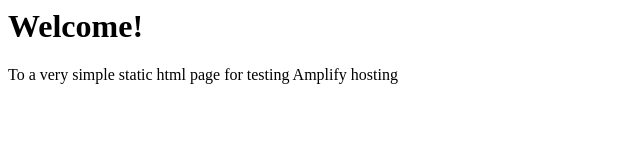
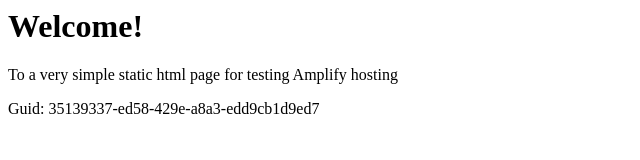
Before and after one commit to aws-aemilia-nrt/Github-PR-Commit-Integration-Test-DoNotTouch-Gith-P5X5MO5I-v1-preprod-ap-northeast-1, a website: page src/index.html in a window 1280 px wide. Shown: the whole page, without its empty margins (0-640 px from the left). Drawn offline with Linux system fonts and the light colour scheme.

Commit message:
commit from integ tests

```diff
--- a/src/index.html
+++ b/src/index.html
@@ -1,3 +1,5 @@
+
+
 <html lang="en">
 
 <head>
@@ -10,6 +12,6 @@
 <body>
     <h1>Welcome!</h1>
     <p>To a very simple static html page for testing Amplify hosting</p>
-</body>
+    <p>Guid: 35139337-ed58-429e-a8a3-edd9cb1d9ed7</p></body>
 
 </html>
```
